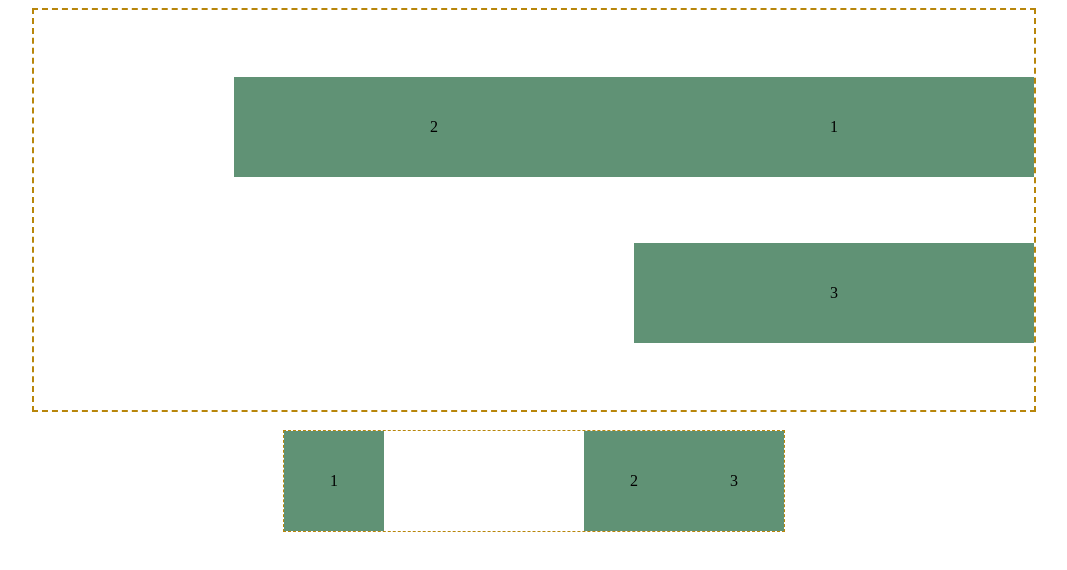
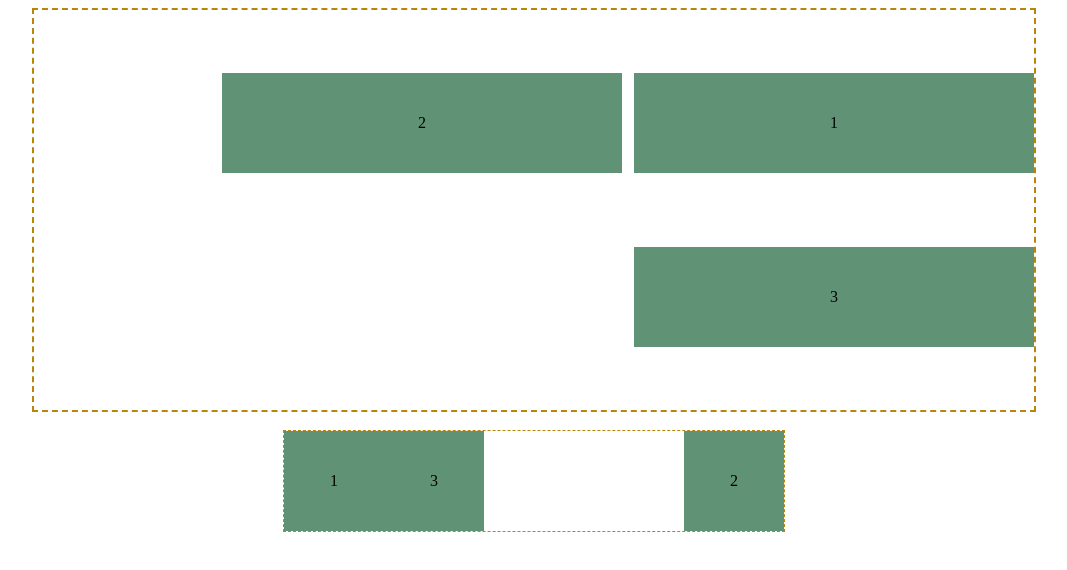
Before and after one commit to iefnaug/html-css-js, a plain HTML site: page 2_CSS/flex/002-flex.html in a window 1280 px wide. Shown: the whole page, without its empty margins (106-1173 px from the left). Drawn offline with Linux system fonts and the light colour scheme.

Commit message:
flex margin

```diff
--- a/2_CSS/flex/002-flex.html
+++ b/2_CSS/flex/002-flex.html
@@ -19,6 +19,7 @@
 
             /*多行的时候*/
             align-content: space-evenly;
+            gap: 12px;
         }
 
         .container > div {
@@ -57,7 +58,8 @@
 
     <div class="container2">
         <div>1</div>
-        <div style="margin-left: auto">2</div>
+        <!--order默认是0，越小越靠前-->
+        <div style="margin-left: auto; order: 1">2</div>
         <div>3</div>
     </div>
 </body>
```
